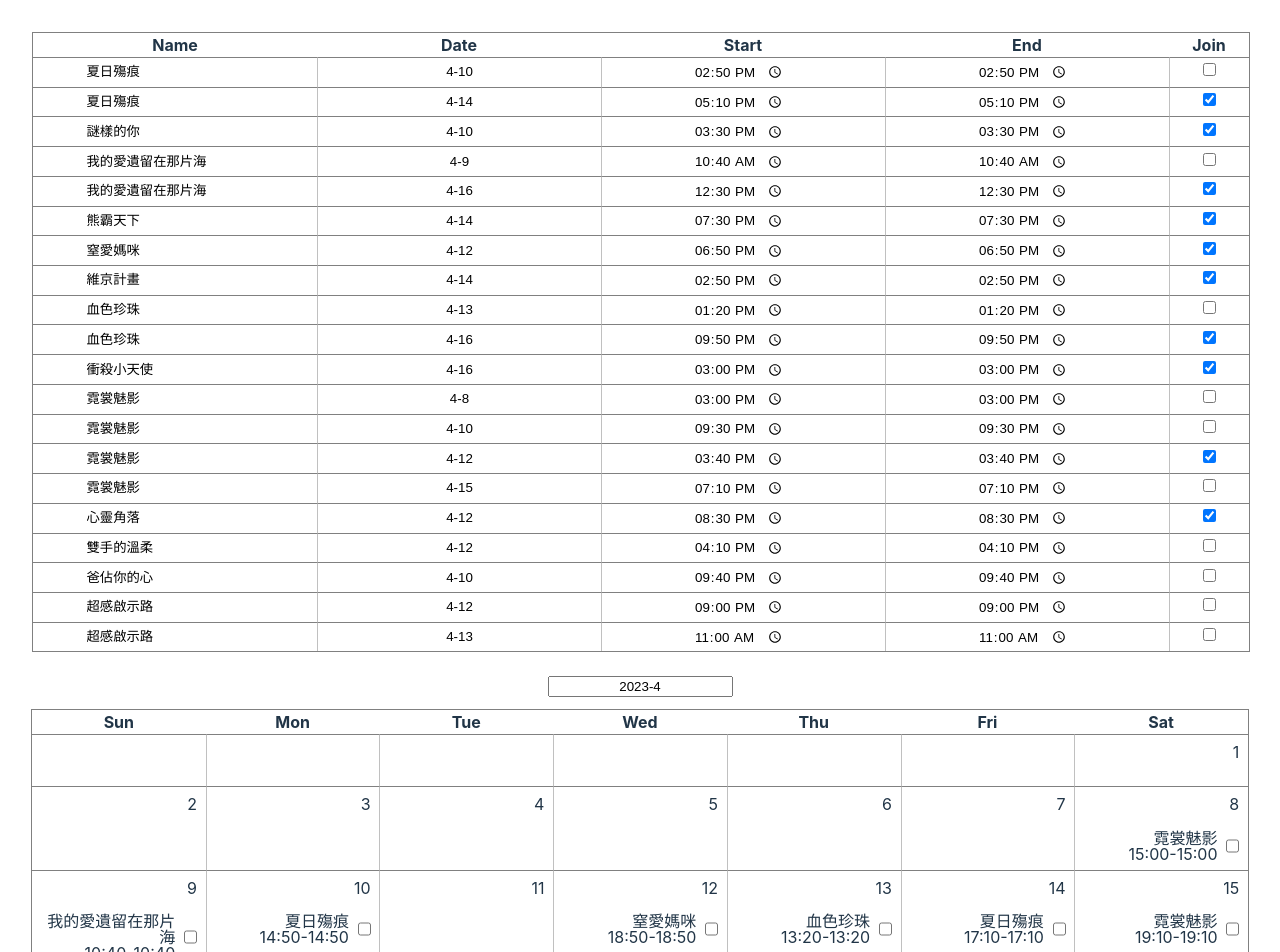
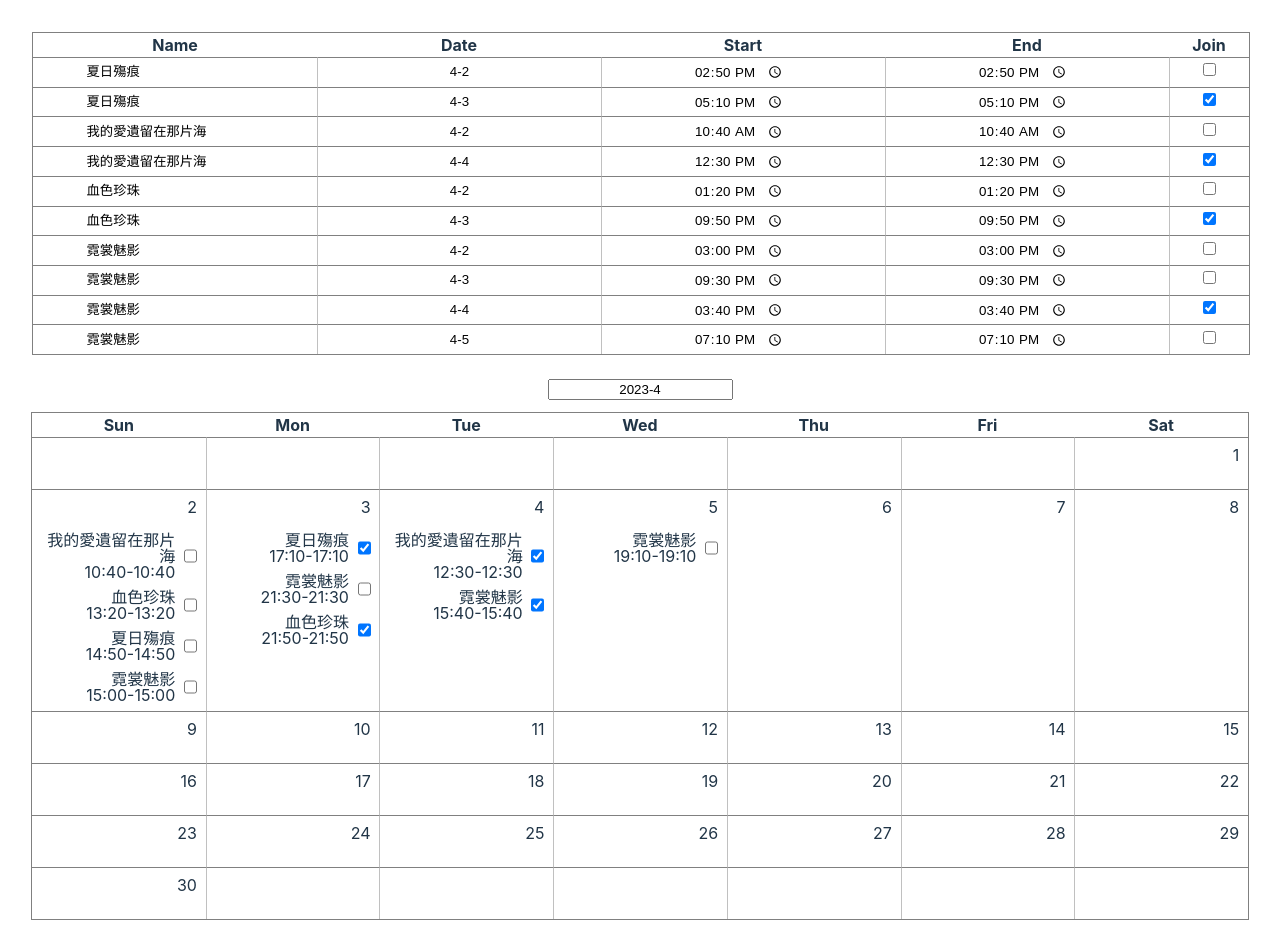
Before and after one commit to nepikn/schedule-film-fest, a React (Vite) app: page / in a window 1280 px wide. Shown: the top 952 px of the page. Built offline with nearby package versions, Linux system fonts and the light colour scheme.

Commit message:
agenda sort

```diff
--- a/src/App.tsx
+++ b/src/App.tsx
@@ -50,26 +50,16 @@ export class FilmInfo {
 
 function App() {
   const rowData = [
-    ["夏日殤痕", "04/10/2023 14:50", "04/10/2023 14:50", "false"],
-    ["夏日殤痕", "04/14/2023 17:10", "04/14/2023 17:10", "true"],
-    ["謎樣的你", "04/10/2023 15:30", "04/10/2023 15:30", "true"],
-    ["我的愛遺留在那片海", "04/09/2023 10:40", "04/09/2023 10:40", "false"],
-    ["我的愛遺留在那片海", "04/16/2023 12:30", "04/16/2023 12:30", "true"],
-    ["熊霸天下", "04/14/2023 19:30", "04/14/2023 19:30", "true"],
-    ["窒愛媽咪", "04/12/2023 18:50", "04/12/2023 18:50", "true"],
-    ["維京計畫", "04/14/2023 14:50", "04/14/2023 14:50", "true"],
-    ["血色珍珠", "04/13/2023 13:20", "04/13/2023 13:20", "false"],
-    ["血色珍珠", "04/16/2023 21:50", "04/16/2023 21:50", "true"],
-    ["衝殺小天使", "04/16/2023 15:00", "04/16/2023 15:00", "true"],
-    ["霓裳魅影", "04/08/2023 15:00", "04/08/2023 15:00", "false"],
-    ["霓裳魅影", "04/10/2023 21:30", "04/10/2023 21:30", "false"],
-    ["霓裳魅影", "04/12/2023 15:40", "04/12/2023 15:40", "true"],
-    ["霓裳魅影", "04/15/2023 19:10", "04/15/2023 19:10", "false"],
-    ["心靈角落", "04/12/2023 20:30", "04/12/2023 20:30", "true"],
-    ["雙手的溫柔", "04/12/2023 16:10", "04/12/2023 16:10", "false"],
-    ["爸佔你的心", "04/10/2023 21:40", "04/10/2023 21:40", "false"],
-    ["超感啟示路", "04/12/2023 21:00", "04/12/2023 21:00", "false"],
-    ["超感啟示路", "04/13/2023 11:00", "04/13/2023 11:00", "false"],
+    ["夏日殤痕", "04/02/2023 14:50", "04/02/2023 14:50", "false"],
+    ["夏日殤痕", "04/03/2023 17:10", "04/03/2023 17:10", "true"],
+    ["我的愛遺留在那片海", "04/02/2023 10:40", "04/02/2023 10:40", "false"],
+    ["我的愛遺留在那片海", "04/04/2023 12:30", "04/04/2023 12:30", "true"],
+    ["血色珍珠", "04/02/2023 13:20", "04/02/2023 13:20", "false"],
+    ["血色珍珠", "04/03/2023 21:50", "04/03/2023 21:50", "true"],
+    ["霓裳魅影", "04/02/2023 15:00", "04/02/2023 15:00", "false"],
+    ["霓裳魅影", "04/03/2023 21:30", "04/03/2023 21:30", "false"],
+    ["霓裳魅影", "04/04/2023 15:40", "04/04/2023 15:40", "true"],
+    ["霓裳魅影", "04/05/2023 19:10", "04/05/2023 19:10", "false"],
   ];
   const [filmInfos, setFilmInfos] = useState(
     rowData.map((row) => new FilmInfo(...(row as [string])))
--- a/src/Calendar.tsx
+++ b/src/Calendar.tsx
@@ -102,7 +102,9 @@ function Day({
 function Agenda({ dayFilmInfos: filmInfos }: { dayFilmInfos: FilmInfo[] }) {
   return (
     <div className="agenda grid">
-      {filmInfos.map((filmInfo) => (
+      {filmInfos
+        .sort((a, b) => +a.timeStart - +b.timeStart)
+        .map((filmInfo) => (
           <div key={filmInfo.id} className="grid">
             <div>
               <div>{filmInfo.name}</div>
@@ -112,7 +114,7 @@ function Agenda({ dayFilmInfos: filmInfos }: { dayFilmInfos: FilmInfo[] }) {
                   format(filmInfo.timeEnd, "HH:mm")}
               </div>
             </div>
-          <input type="checkbox" />
+            <input type="checkbox" checked={filmInfo.join == "true"} />
           </div>
         ))}
     </div>
```
Lines whose indentation alone changed are shown as unchanged.
